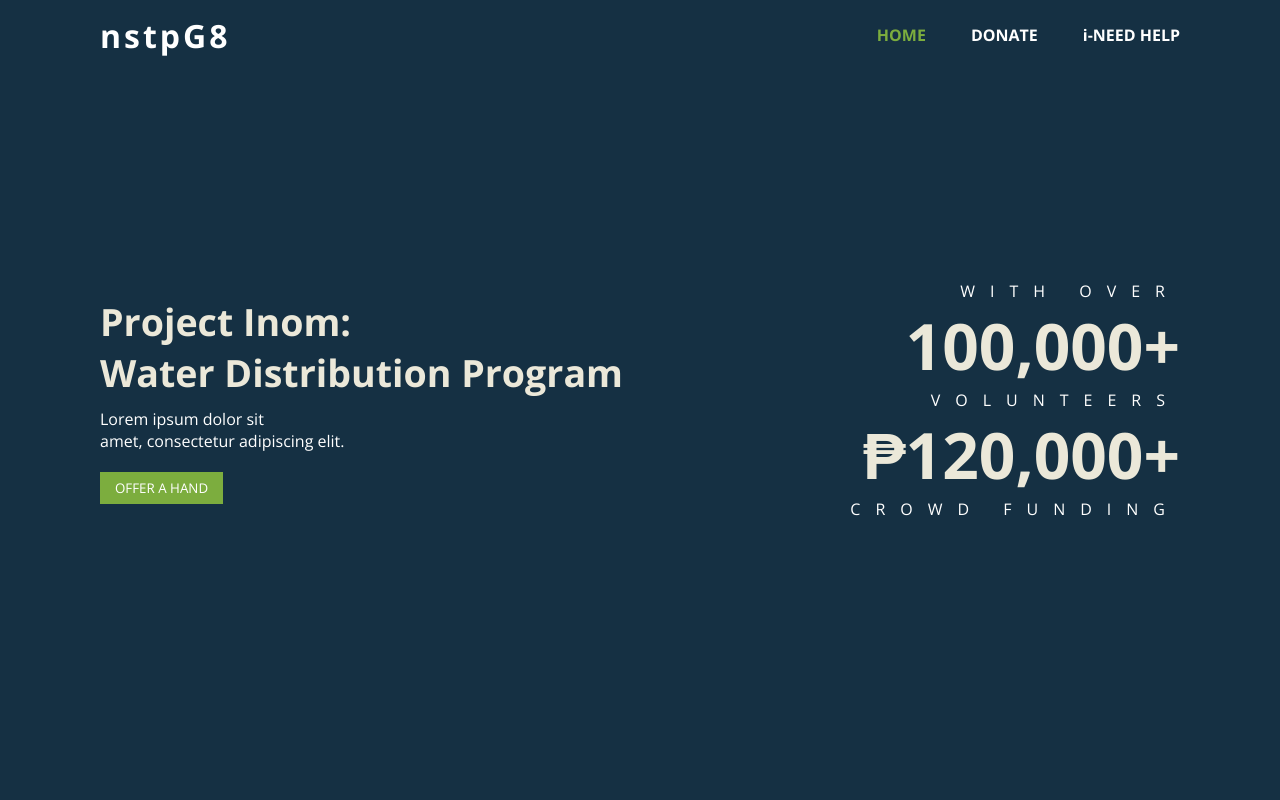
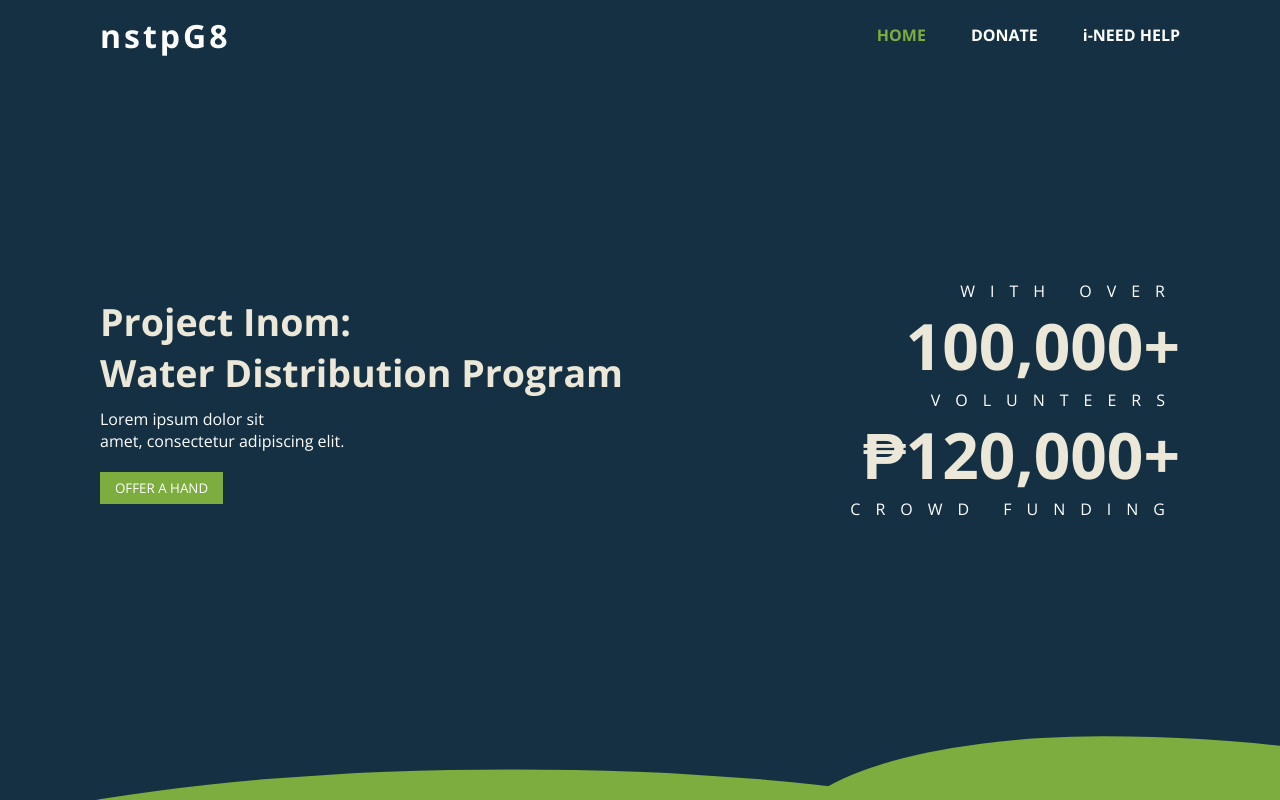
Before and after one commit to luckyx314/projectInom, a React (Create React App) app in the folder client/: page / in a window 1280 px wide. Built offline with nearby package versions, Linux system fonts and the light colour scheme.

Commit message:
styled: homepage
- added curvature to the page

```diff
--- a/client/src/components/HomePage/HomePage.css
+++ b/client/src/components/HomePage/HomePage.css
@@ -3,7 +3,7 @@
     display: flex;
     align-items: center;
     min-height: 70vh;
-    padding: var(--left-right-pad)
+    padding: var(--left-right-pad);
 }
 
 .home-container {
@@ -12,7 +12,7 @@
 }
 
 .home-wrapper .home-container h1 {
-    color: #EBE8D9;
+    color: #ebe8d9;
     font-size: 2.35rem;
 }
 
@@ -21,9 +21,8 @@
     margin: 10px 0;
 }
 
-
 .home-wrapper h2 {
-    color: #EBE8D9;
+    color: #ebe8d9;
     font-size: 4rem;
 }
 
@@ -35,13 +34,12 @@
 .counter-container div {
     color: white;
     letter-spacing: 15px;
-
 }
 
 .home-wrapper button {
     padding: 7px 15px;
     cursor: pointer;
-    background: #7CAD3E;
+    background: #7cad3e;
     border: none;
     color: white;
     margin-top: 10px;
@@ -49,5 +47,36 @@
 
 .participant-details {
     display: flex;
-    justify-content: flex-end
+    justify-content: flex-end;
 }
+
+.curve {
+    position: absolute;
+    height: 255px;
+    width: 100%;
+    bottom: 0;
+    left: 0;
+}
+
+.curve::before {
+    content: "";
+    display: block;
+    position: absolute;
+    border-radius: 60% 100%;
+    width: 65%;
+    height: 100%;
+    background: #7cad3e;
+    transform: translate(95%, 75%);
+}
+
+.curve::after {
+    content: "";
+    display: block;
+    position: absolute;
+    left: 0;
+    border-radius: 90% 90%;
+    width: 100%;
+    height: 100%;
+    background: #7cad3e;
+    transform: translate(-10%, 88%);
+}
--- a/client/src/components/HomePage/HomePage.js
+++ b/client/src/components/HomePage/HomePage.js
@@ -72,6 +72,7 @@ const HomePage = () => {
                 </h2>
                 <div>CROWD FUNDING</div>
             </div>
+            <div className="curve" />
         </div>
     );
 };
```
